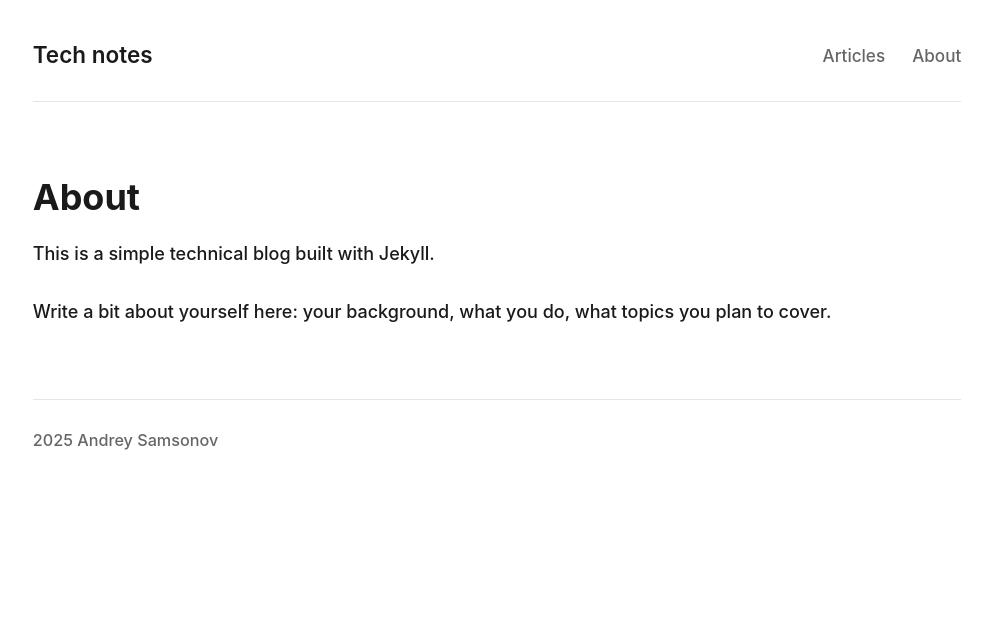
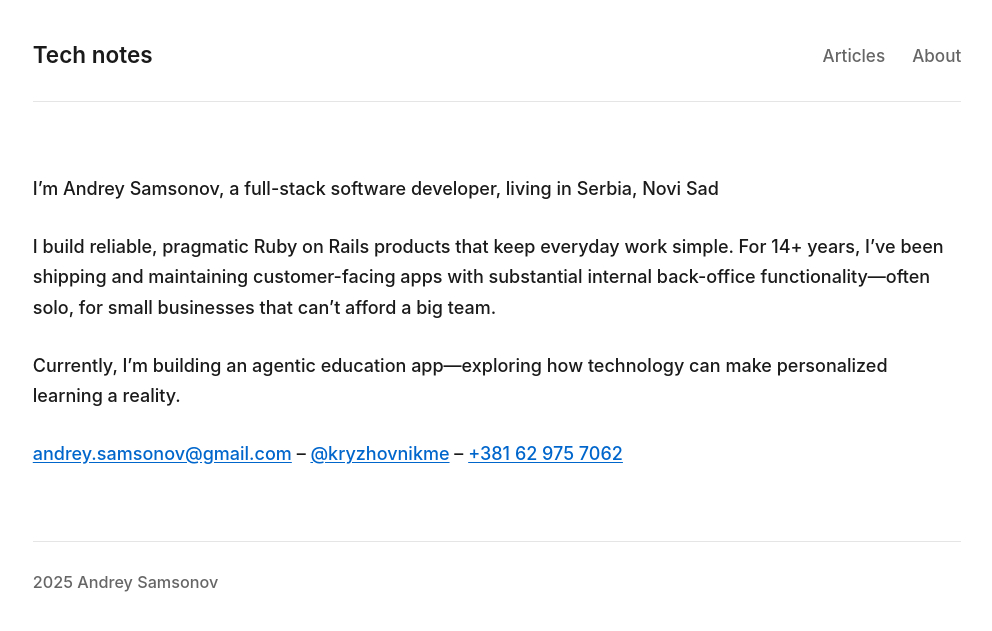
Before and after one commit to kryzhovnik/blog, a Jekyll site: the page built from about.md, in a window 1280 px wide. Shown: the top 631 px of the page, without its empty margins (143-1135 px from the left). Built offline with Jekyll 4.4.1, drawn with Linux system fonts in a browser that asks for light colours.

Commit message:
Change about

```diff
--- a/about.md
+++ b/about.md
@@ -4,8 +4,10 @@ title: About
 permalink: /about/
 ---
 
-# About
+I'm Andrey Samsonov, a full-stack software developer, living in Serbia, Novi Sad
 
-This is a simple technical blog built with Jekyll.
+I build reliable, pragmatic Ruby on Rails products that keep everyday work simple. For 14+ years, I've been shipping and maintaining customer-facing apps with substantial internal back-office functionality—often solo, for small businesses that can't afford a big team.
 
-Write a bit about yourself here: your background, what you do, what topics you plan to cover.
+Currently, I'm building an agentic education app—exploring how technology can make personalized learning a reality.
+
+[andrey.samsonov@gmail.com](mailto:andrey.samsonov@gmail.com) – [@kryzhovnikme](https://t.me/kryzhovnikme) – [+381 62 975 7062](tel:381629757062)
```
